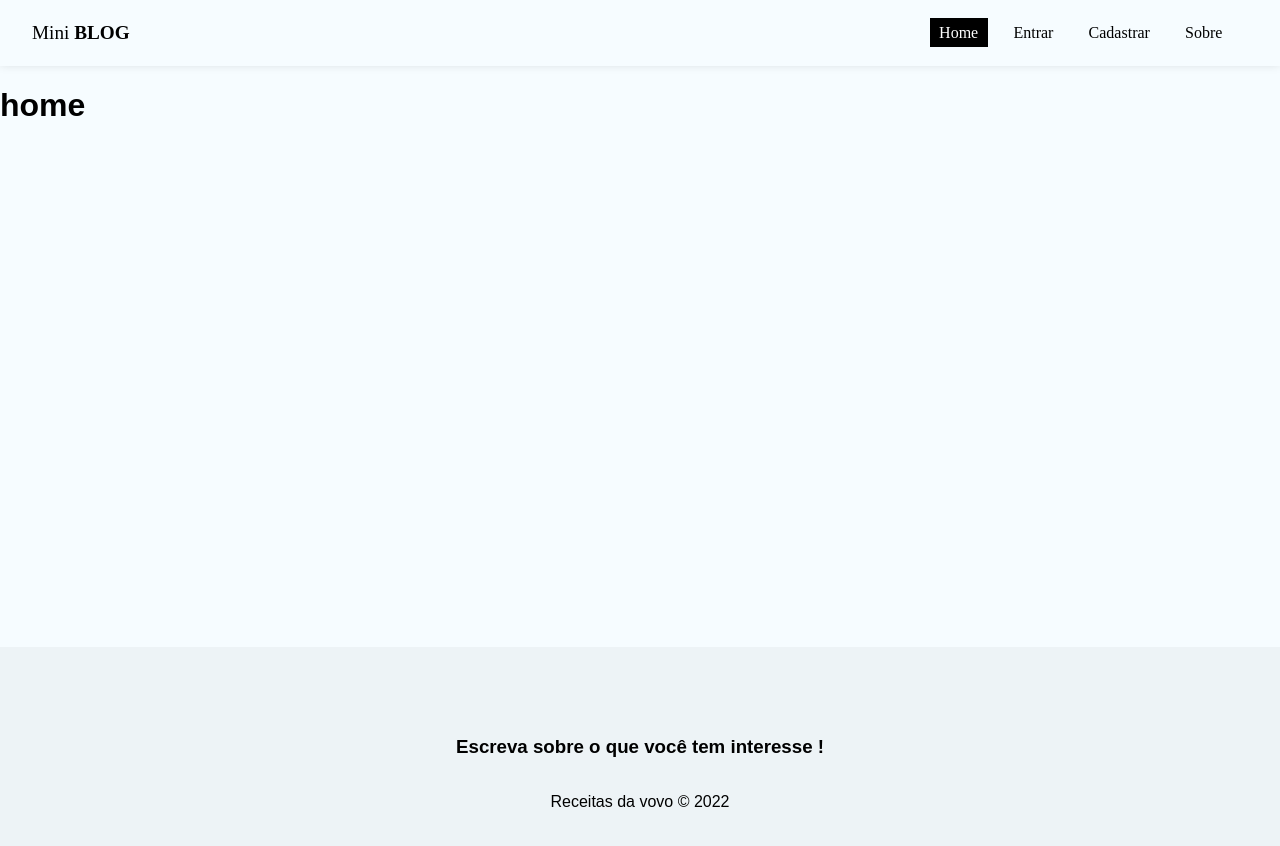
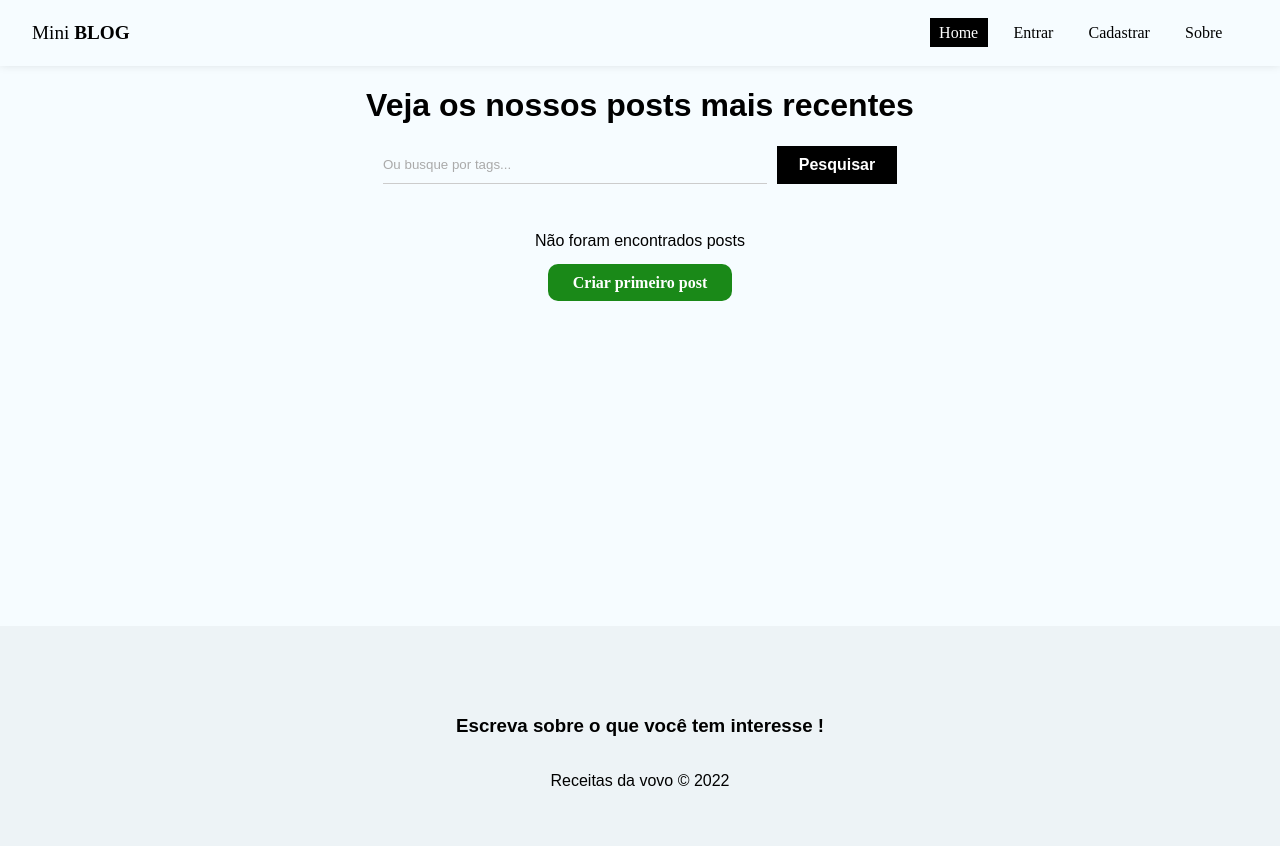
Before and after one commit to HugoRambo/Blog_receitas, a React (Create React App) app: page / in a window 1280 px wide. Shown: the top 846 px of the page. Built offline with nearby package versions, Linux system fonts and the light colour scheme; no server answers.

Commit message:
home de post

```diff
--- a/src/pages/CreatePost/CreatePost.js
+++ b/src/pages/CreatePost/CreatePost.js
@@ -28,8 +28,9 @@ const CreatePost = () => {
     } catch (error) {
       setFormError("A imagem precisa ser uma URL.");
     }
-
+    //Falta criar um arquivo que faz update de imagem.
     // create tags e array
+    //Convrto tudo os arrays sem espaço e maiusculo
     const tagsArray = tags.split(",").map((tag) => tag.trim().toLowerCase());
 
     // checar todos os valores
@@ -59,7 +60,7 @@ const CreatePost = () => {
       createdBy: user.displayName,
     });
 
-    // redirect to home page
+    // regirencionando o usuário para algum lugar
     navigate("/");
   };
 
--- a/src/pages/Home/Home.js
+++ b/src/pages/Home/Home.js
@@ -4,7 +4,7 @@ import styles from "./Home.module.css";
 // hooks
 
 import { useNavigate, Link } from "react-router-dom";
-
+import { useState } from "react";
 // react
 
 
@@ -12,17 +12,36 @@ import { useNavigate, Link } from "react-router-dom";
 
 
 const Home = () => {
-
+  const [query, setQuery] = useState("")
+  const [posts] =useState([])
+  const handleSubmit = (e) => {
+    e.preventDefault()
+  }
 
   return (
-    <div>
-      <h1>home</h1>
-
+    <div className={styles.home}>
+      <h1>Veja os nossos posts mais recentes</h1>
+      <form className={styles.search_form} onSubmit={handleSubmit}>
+        <input
+          type="text"
+          placeholder="Ou busque por tags..."
+          onChange={(e) => setQuery(e.target.value)}
+        />
+        <button className="btn btn-dark">Pesquisar</button>
+      </form>
+      <div className="post-list">
+        {}
+        {posts && posts.length === 0 && (
+          <div className={styles.noposts}>
+            <p>Não foram encontrados posts</p>
+            <Link to="/posts/create" className="btn">
+              Criar primeiro post
+            </Link>
+          </div>
+        )}
+        {}
+      </div>
     </div>
-
-
-
   );
 };
-
 export default Home;
```
